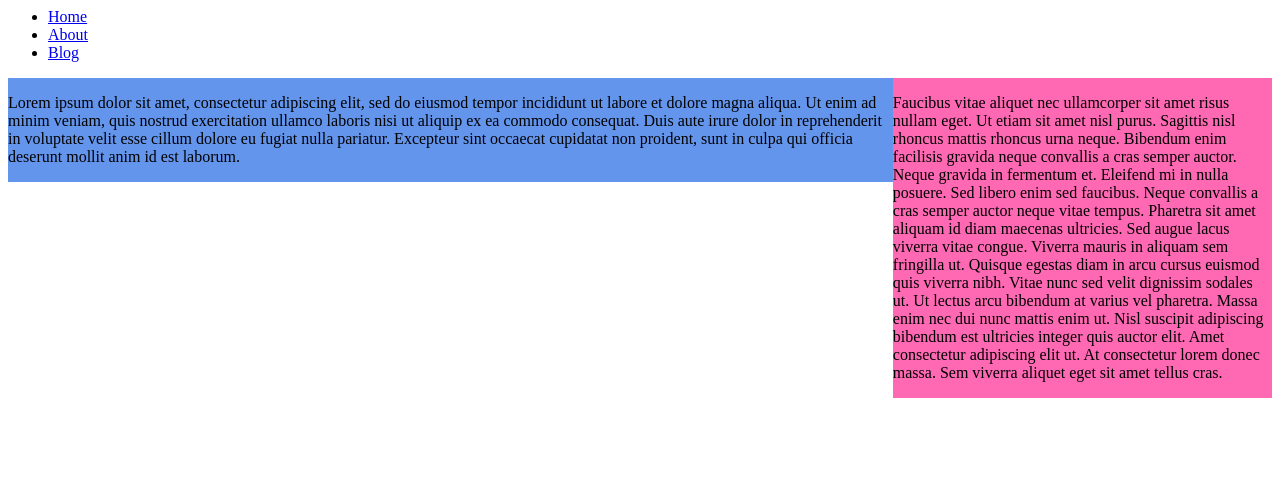
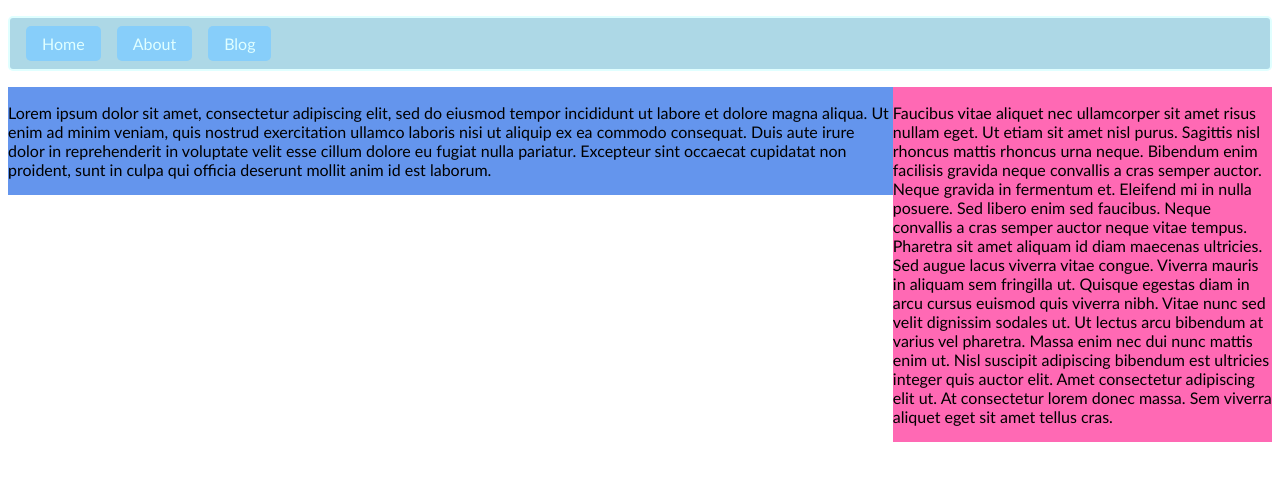
Before and after one commit to yodiyo/ui-exercise, a plain HTML site: page index.html in a window 1280 px wide. Drawn offline with nearby package versions, Linux system fonts and the light colour scheme.

Commit message:
header styles

```diff
--- a/test.css
+++ b/test.css
@@ -1,6 +1,16 @@
 /* general */
 
+/* fonts */
+
+body * {
+    font-family: 'Gill Sans', 'Gill Sans MT', Calibri, 'Trebuchet MS', sans-serif;
+}
+
 /* page layout */
+
+#main {
+    clear: both;
+}
 
 #main > * {
     float: left;
@@ -15,3 +25,32 @@
     width: 30%;
     background: hotpink;
 }
+
+
+/* navigation */
+
+nav {
+    border: 2px solid lightcyan;
+    border-radius: 5px;
+    background: lightblue;
+    margin: 1em 0;
+    padding: 0 1em;
+}
+
+nav ul {
+    padding: 0;
+    margin-left: 0;
+    display: flex;
+}
+nav ul li {
+    list-style: none;
+    padding-right: 1em;
+}
+
+nav ul li a {
+    color: lightcyan;
+    text-decoration: none;
+    padding: 0.5em 1em;
+    background-color: lightskyblue;
+    border-radius: 5px;
+}
```
